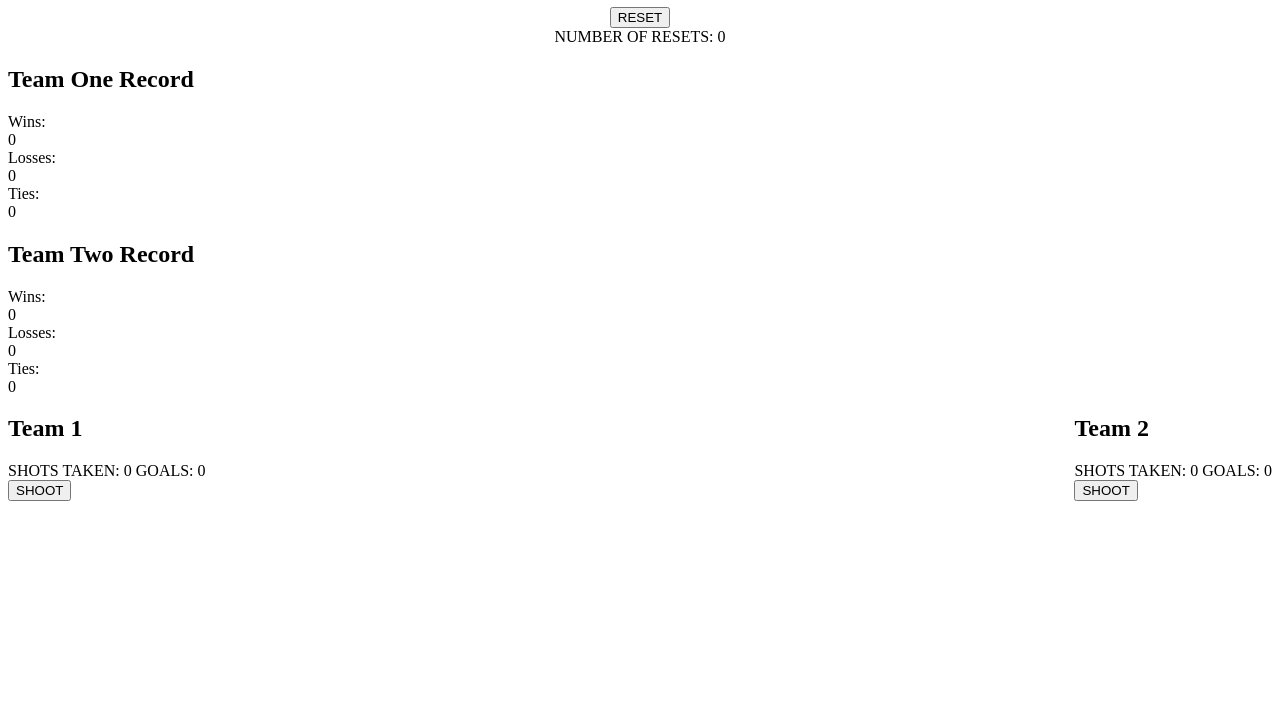
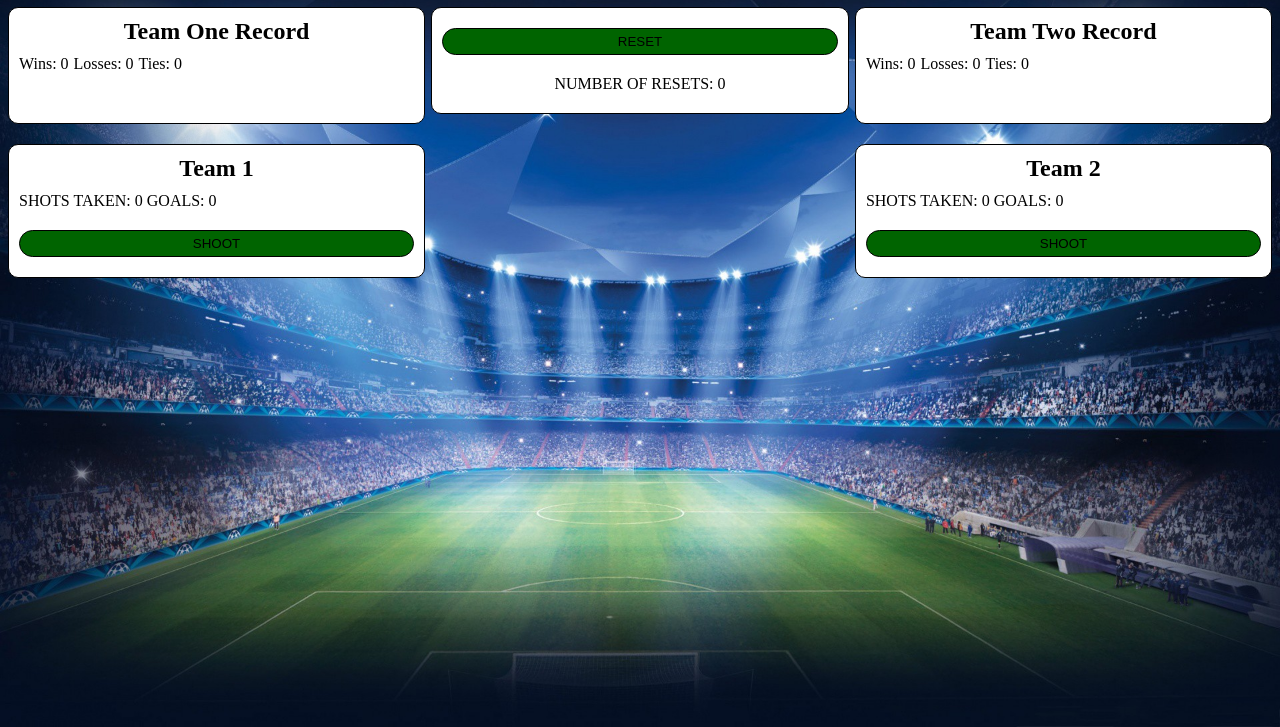
Before and after one commit to socr18/js_sports_game, a plain HTML site: page index.html in a window 1280 px wide. Shown: the part 73-800 px from the top of the page. Drawn offline with Linux system fonts and the light colour scheme.

Commit message:
Fixed ties to work, add sound to shot, and styled html page

```diff
--- a/assets/css/style.css
+++ b/assets/css/style.css
@@ -1,15 +1,130 @@
+* {
+    box-sizing: border-box;
+}
+
 .hide {
     display: none;
 }
+
+h1 {
+    font-size: 32px;
+    color: white;
+}
+
 .left {
     float: left;
+    display: flex;
+    flex-direction: column;
+    background: white;
+    padding: 10px;
+    border: 1px solid black;
+    border-radius: 10px;
+    margin: 20px 0 0 0;
+    width: 33%;
 }
+
 .right {
     float: right;
+    flex-direction: column;
+    display: flex;
+    background: white;
+    padding: 10px;
+    border: 1px solid black;
+    border-radius: 10px;
+    margin: 20px 0 0 0;
+    width: 33%;
 }
+
 .clear {
     clear: both;
 }
+
+
 #reset-container, h1 {
     text-align: center;
 }
+
+body {
+    background: black url('../images/soccer-background.jpg') no-repeat;
+    background-size: cover;
+}
+
+.flex-row {
+    display: flex;
+    flex-direction: row;
+    width: 100%;
+}
+
+button {
+    background: darkgreen;
+    margin: 10px;
+    padding: 5px 10px;
+    border-radius: 15px;
+    border: 1px solid black;
+}
+
+#reset-container {
+    display: flex;
+    flex-direction: column;
+    background: white;
+    padding: 10px;
+    border: 1px solid black;
+    border-radius: 10px;
+    width: 33%;
+    margin: 0 auto 10px auto;
+}
+
+#team-one-record {
+    display: flex;
+    flex-direction: column;
+    float: left;
+    background: white;
+    padding: 10px;
+    border: 1px solid black;
+    border-radius: 10px;
+    width: 33%;
+}
+
+#team-two-record {
+    display: flex;
+    flex-direction: column;
+    float: right;
+    background: white;
+    padding: 10px;
+    border: 1px solid black;
+    border-radius: 10px;
+    width: 33%;
+}
+
+#team-one-record h2, #team-two-record h2, .left h2, .right h2 {
+    width: 100%;
+    margin: 0;
+    padding: 0;
+    flex: 0 0 auto;
+    text-align: center;
+}
+
+.flex-record {
+    width: 100%;
+    flex: 0 0 auto;
+    margin: 10px auto;
+}
+
+.record-title {
+    display: block;
+    float: left;
+    padding: 0 5px 0 0;
+}
+
+.team-one-wins, .team-one-losses, .ties, .team-two-wins, .team-two-losses {
+    display: inline;
+}
+
+#game-winner {
+    display: flex;
+    justify-content: center;
+    font-size: 22px;
+    color: goldenrod;
+    width: 100%;
+    margin: 0 auto;
+}
--- a/assets/javascript/game.js
+++ b/assets/javascript/game.js
@@ -5,8 +5,13 @@ let teamOneGoals
 const teamOneAttempts = document.querySelector('#teamone-numshots')
 const teamOneShootButton = document.querySelector('#teamone-shoot-button')
 const teamOneGoalsScored = document.querySelector('#teamone-numgoals')
+let kicksound = new Audio();
+kicksound.src = './assets/sounds/soccer-kick.wav'
 
 teamOneShootButton.addEventListener('click', function () {
+
+    // Play Sound
+    kicksound.play()
 
     // Number of Shots Taken
     teamOneShots = Number(teamOneAttempts.innerHTML)
@@ -30,6 +35,9 @@ const teamTwoShootButton = document.querySelector('#teamtwo-shoot-button')
 const teamTwoGoalsScored = document.querySelector('#teamtwo-numgoals')
 
 teamTwoShootButton.addEventListener('click', function () {
+
+    // Play Sound
+    kicksound.play()
 
     // Number of Shots Taken
     teamTwoShots = Number(teamTwoAttempts.innerHTML)
@@ -82,16 +90,12 @@ resetButton.addEventListener("click", function () {
         teamoneloss.innerHTML = tonel
         gw.innerHTML = 'Team Two Won!!!!'
     } else {
-        console.log('Ties')
         bothties = Number(tieval.innerHTML)
-        console.log(bothties)
         bothties ++
-        console.log(bothties)
 
         // update all ties
         for (let i = 0; i < ties.length; i++) {
-            console.log('help')
-            tieval.innerHTML = bothties
+            ties[i].innerHTML = bothties
         }
 
         gw.innerHTML = 'Game Ended in a Tie!!!'
--- a/index.html
+++ b/index.html
@@ -14,41 +14,47 @@
     <div>
         <h1>My JS Game</h1>
 
-        <div id="reset-container">
-            <button id="reset-button">RESET</button><br>
-            NUMBER OF RESETS: <span id="num-resets">0</span>
-        </div>
-
-        <div id="last-game-winner"></div>
-
+        <div class="flex-row">
             <div id="team-one-record">
                 <h2>Team One Record</h2>
+                <div class="flex-record">
                     <div class="record-title">Wins: <div class="team-one-wins">0</div></div>
                     <div class="record-title">Losses: <div class="team-one-losses">0</div></div>
                     <div class="record-title">Ties: <div class="ties">0</div></div>
                 </div>
+            </div>
 
+            <div id="reset-container">
                 <div id="game-winner"></div>
+
+                <button id="reset-button" class="flex-record">RESET</button>
+
+                <div class="flex-record">
+                NUMBER OF RESETS: <span id="num-resets">0</span>
+                </div>
+            </div>
 
             <div id="team-two-record">
                 <h2>Team Two Record</h2>
+                <div class="flex-record">
                     <div class="record-title">Wins: <div class="team-two-wins">0</div></div>
                     <div class="record-title">Losses: <div class="team-two-losses">0</div></div>
                     <div class="record-title">Ties: <div class="ties">0</div></div>
                 </div>
-
+            </div>
+        </div>
         <div class="clear"></div>
 
         <div class="left">
             <h2>Team 1</h2>
 
-            <div class="goals">
+            <div class="goals flex-record">
                 SHOTS TAKEN: <span id="teamone-numshots">0</span>
                 GOALS: <span id="teamone-numgoals">0</span>
             </div>
 
             <div>
-                <button id="teamone-shoot-button">SHOOT</button>
+                <button id="teamone-shoot-button" class="flex-record">SHOOT</button>
             </div>
 
         </div>
@@ -56,13 +62,13 @@
         <div class="right">
             <h2>Team 2</h2>
 
-            <div class="goals">
+            <div class="goals flex-record">
                 SHOTS TAKEN: <span id="teamtwo-numshots">0</span>
                 GOALS: <span id="teamtwo-numgoals">0</span>
             </div>
 
             <div>
-                <button id="teamtwo-shoot-button">SHOOT</button>
+                <button id="teamtwo-shoot-button" class="flex-record">SHOOT</button>
             </div>
 
         </div>
```
Also changed, not shown: assets/images/soccer-background.jpg (added), 1 other file. Lines whose indentation alone changed are shown as unchanged.
